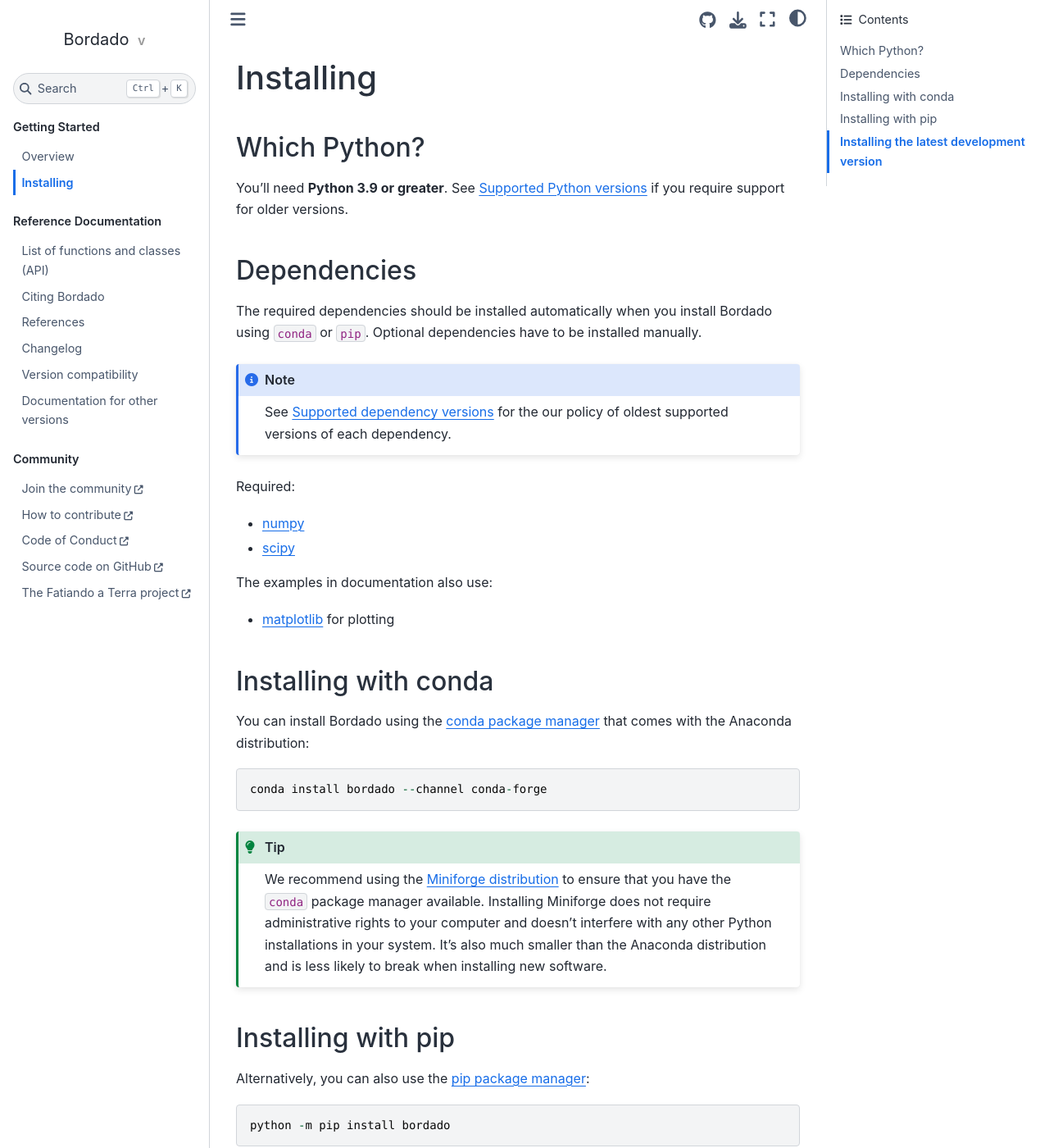
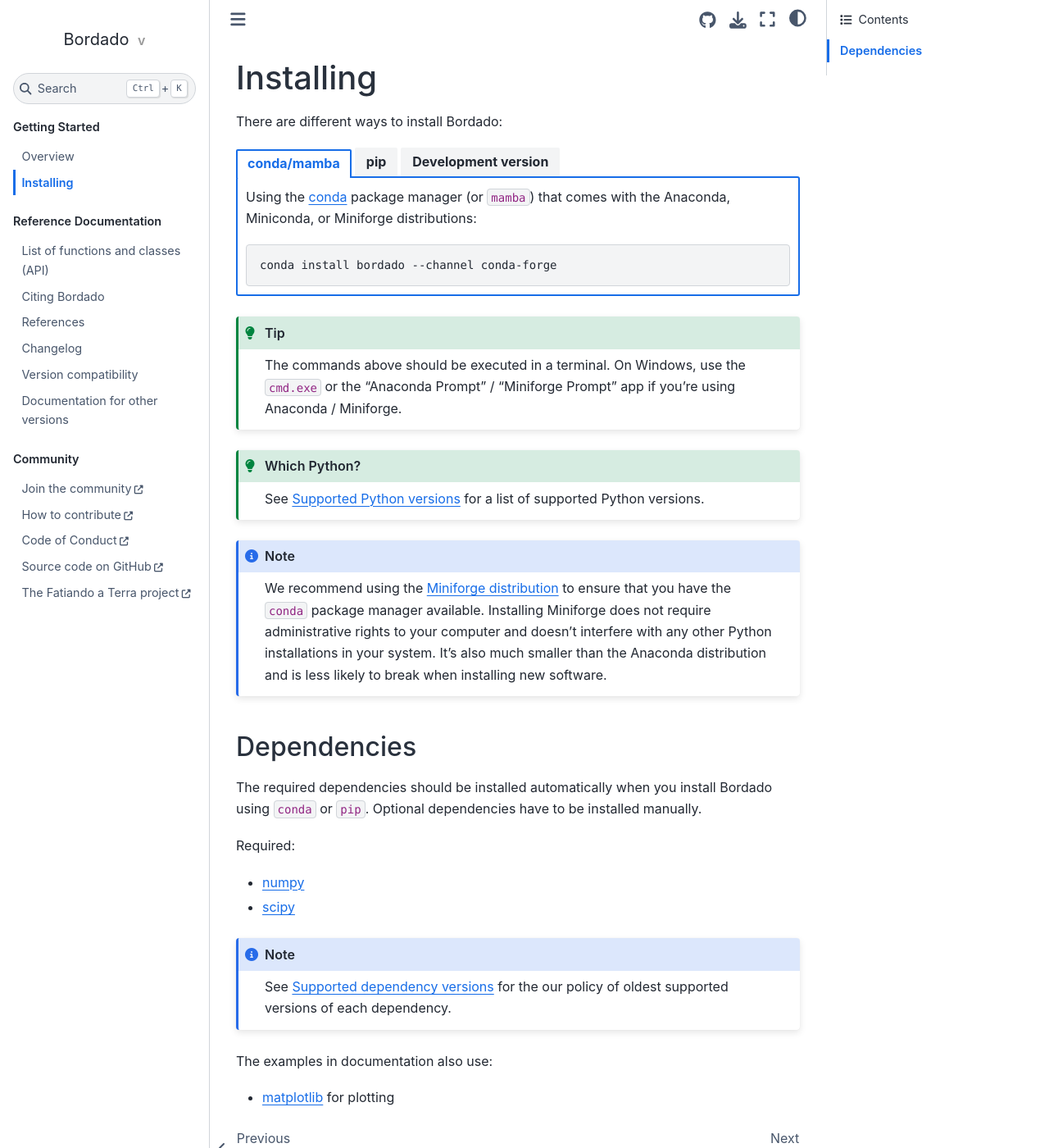
Before and after one commit to fatiando/bordado, a Sphinx documentation site: the page built from doc/install.rst, in a window 1280 px wide and 1400 px high. Shown: the whole window at 82% size. Built offline with Sphinx 7.4.7 and the Sphinx Book theme 1.1.4, drawn with Linux system fonts in a browser that asks for light colours; the version number could not be read and is left out; some of the changed text lies outside the part shown.

Commit message:
General improvements to install and version compatibility pages (#84)
Use CSS tabs for different install options. Add more links to other
sections, including the version compatibility. Add statement about the
minimum Python version required. Prioritize the miniforge install and
recommendation. Add the dependency version policy and link to
pyproject.toml.

```diff
--- a/doc/install.rst
+++ b/doc/install.rst
@@ -3,43 +3,48 @@
 Installing
 ==========
 
-Which Python?
--------------
+There are different ways to install Bordado:
 
-You'll need **Python 3.9 or greater**.
-See :ref:`python-versions` if you require support for older versions.
+.. tab-set::
 
+    .. tab-item:: conda/mamba
 
-Dependencies
-------------
+        Using the `conda <https://conda.io/>`__ package manager (or ``mamba``)
+        that comes with the Anaconda, Miniconda, or Miniforge distributions:
 
-The required dependencies should be installed automatically when you install
-Bordado using ``conda`` or ``pip``. Optional dependencies have to be
-installed manually.
+        .. code:: bash
+
+            conda install bordado --channel conda-forge
+
+    .. tab-item:: pip
+
+        Using the `pip <https://pypi.org/project/pip/>`__ package manager:
+
+        .. code:: bash
+
+            python -m pip install bordado
+
+    .. tab-item:: Development version
+
+        You can use ``pip`` to install the latest **unreleased** version from
+        GitHub (**not recommended** in most situations):
+
+        .. code:: bash
+
+            python -m pip install --upgrade git+https://github.com/fatiando/bordado
+
+.. tip::
+
+    The commands above should be executed in a terminal. On Windows, use the
+    ``cmd.exe`` or the "Anaconda Prompt" / "Miniforge Prompt" app if you're using
+    Anaconda / Miniforge.
+
+.. admonition:: Which Python?
+    :class: tip
+
+    See :ref:`python-versions` for a list of supported Python versions.
 
 .. note::
-
-    See :ref:`dependency-versions` for the our policy of oldest supported
-    versions of each dependency.
-
-Required:
-
-* `numpy <http://www.numpy.org/>`__
-* `scipy <https://https://docs.scipy.org/doc/scipy/>`__
-
-The examples in documentation also use:
-
-* `matplotlib <https://matplotlib.org/>`__ for plotting
-
-Installing with conda
----------------------
-
-You can install Bordado using the `conda package manager
-<https://conda.io/>`__ that comes with the Anaconda distribution::
-
-    conda install bordado --channel conda-forge
-
-.. tip::
 
    We recommend using the
    `Miniforge distribution <https://conda-forge.org/download/>`__
@@ -49,25 +54,26 @@
    It's also much smaller than the Anaconda distribution and is less likely to
    break when installing new software.
 
-Installing with pip
--------------------
 
-Alternatively, you can also use the `pip package manager
-<https://pypi.org/project/pip/>`__::
+.. _dependencies:
 
-    python -m pip install bordado
+Dependencies
+------------
 
+The required dependencies should be installed automatically when you install
+Bordado using ``conda`` or ``pip``. Optional dependencies have to be
+installed manually.
 
-Installing the latest development version
------------------------------------------
+Required:
 
-You can use ``pip`` to install the latest source from Github::
+* `numpy <http://www.numpy.org/>`__
+* `scipy <https://https://docs.scipy.org/doc/scipy/>`__
 
-    python -m pip install https://github.com/fatiando/bordado/archive/main.zip
+.. note::
 
-Alternatively, you can clone the git repository locally and install from
-there::
+    See :ref:`dependency-versions` for the our policy of oldest supported
+    versions of each dependency.
 
-    git clone https://github.com/fatiando/bordado.git
-    cd bordado
-    python -m pip install .
+The examples in documentation also use:
+
+* `matplotlib <https://matplotlib.org/>`__ for plotting
```
Also changed, not shown: doc/compatibility.rst (+10 -1 lines).
